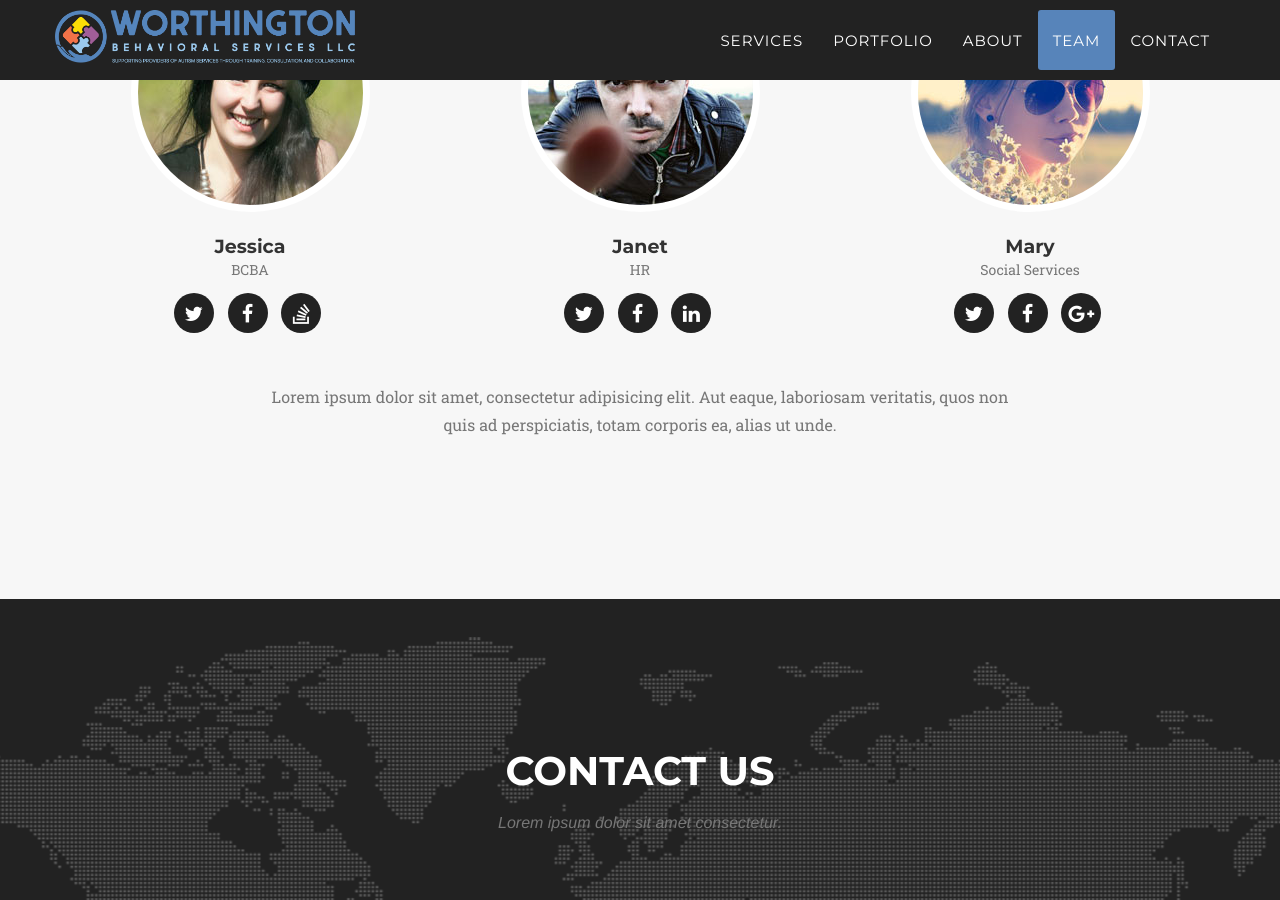
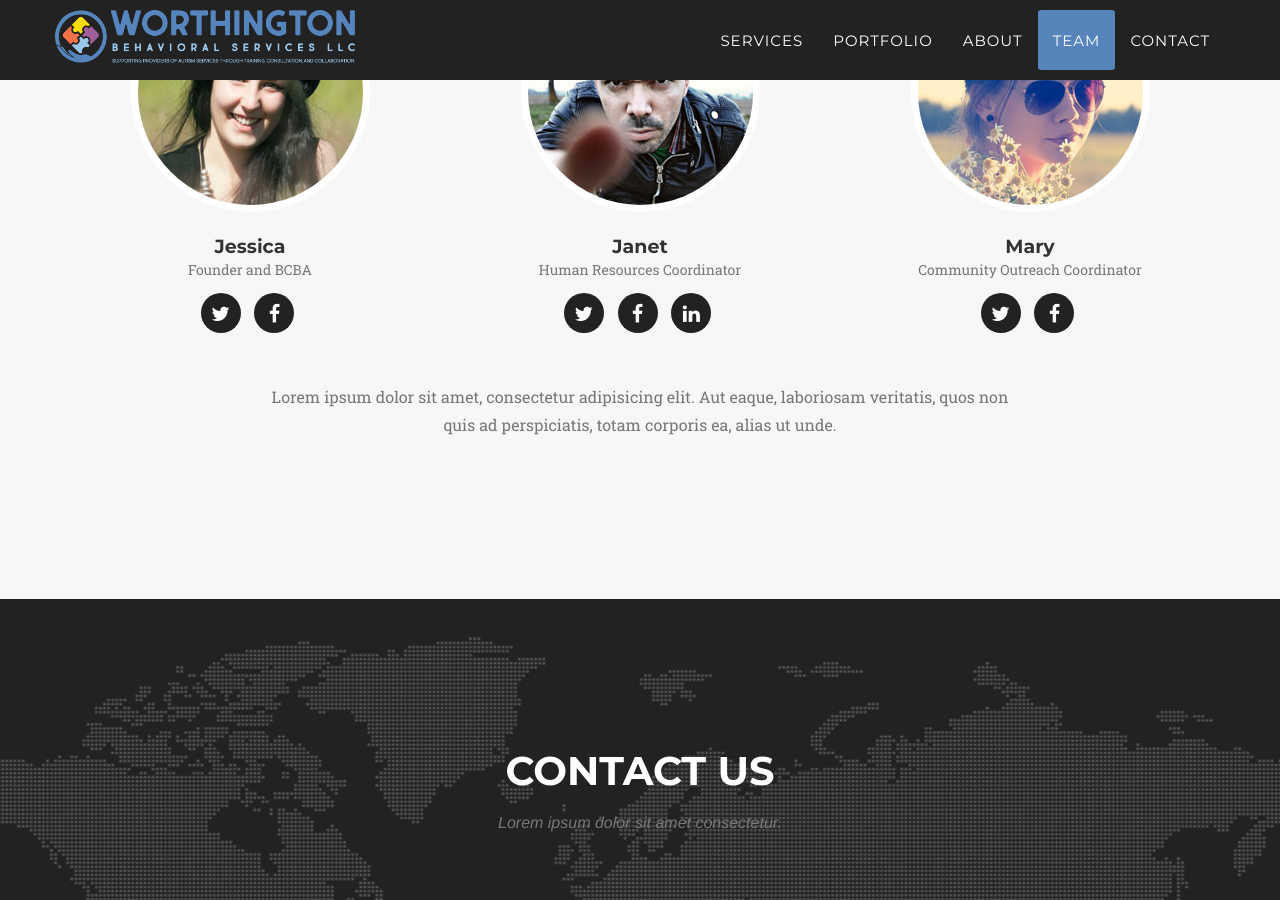
Before and after one commit to wbsllc/website, a Jekyll site: the page built from index.html, in a window 1280 px wide and 900 px high, scrolled down 3162 px. Built offline with Jekyll 4.4.1, drawn with Linux system fonts in a browser that asks for light colours; some web fonts are replaced.

Commit message:
Update _config.yml

```diff
--- a/_config.yml
+++ b/_config.yml
@@ -11,18 +11,16 @@ description: "Write an awesome description for your new site here. You can edit
 people:
 - name: Jessica
   pic: 1
-  position: BCBA
+  position: Founder and BCBA
   social:
     - title: twitter
       url: #
     - title: facebook
       url: #
-    - title: stack-overflow
-      url: #
 
 - name: Janet
   pic: 2
-  position: HR
+  position: Human Resources Coordinator
   social:
     - title: twitter
       url: #
@@ -33,13 +31,11 @@ people:
 
 - name: Mary
   pic: 3
-  position: Social Services
+  position: Community Outreach Coordinator
   social:
     - title: twitter
       url: #
     - title: facebook
-      url: #
-    - title: google-plus
       url: #
 
 # Social networks usernames (many more available: google-plus, flickr, dribbble, pinterest, instagram, tumblr, linkedin, etc.)
```
